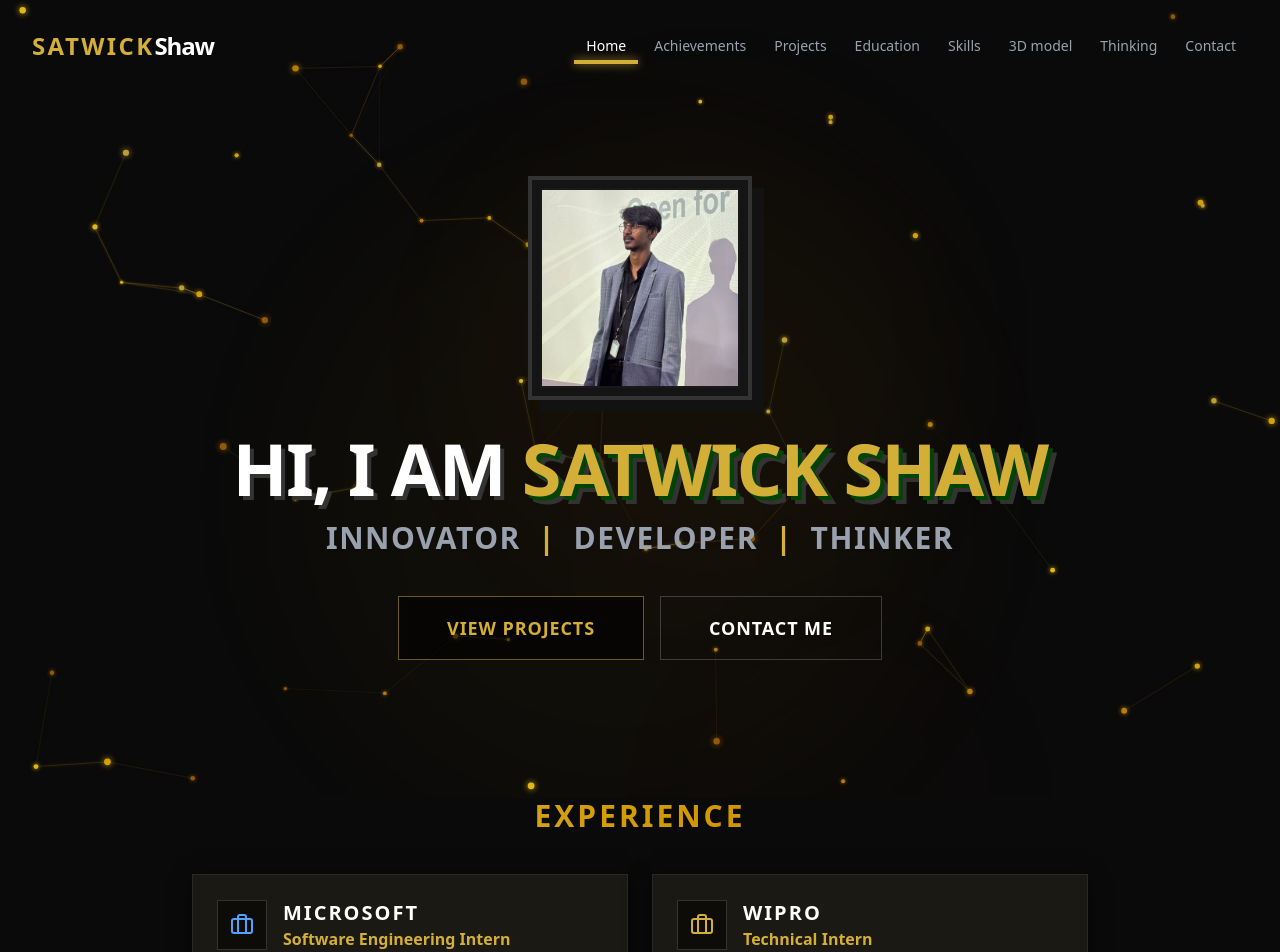
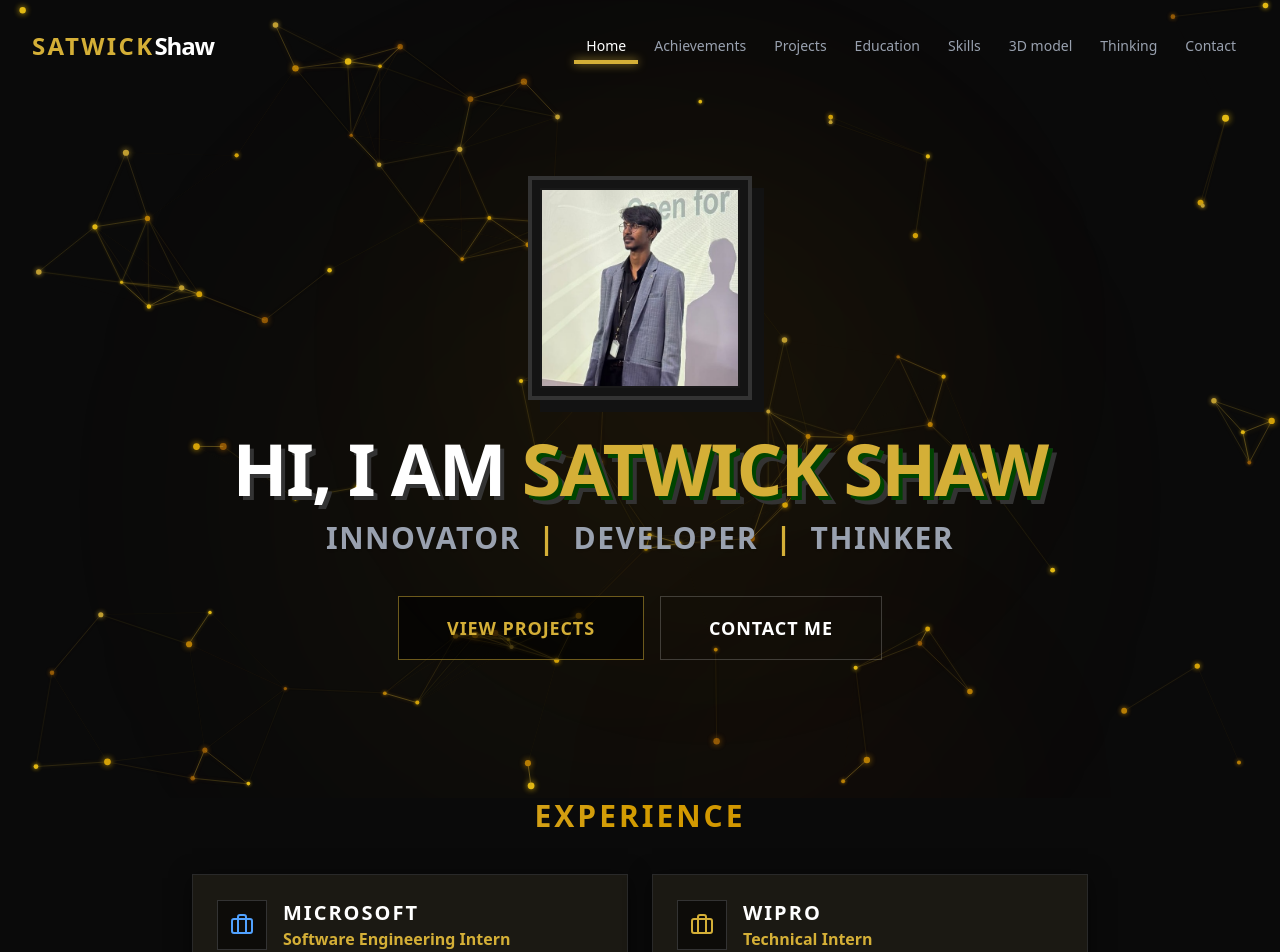
Before and after one commit to satwick-yes/my-website, a Next.js app: page / in a window 1280 px wide. Shown: the part 2-954 px from the top of the page. Built offline with nearby package versions, Linux system fonts and the light colour scheme.

Commit message:
Revert "perf: heavily optimize Particles and AmbientGlows to fix global site lag"
This reverts commit 7bc39e88bc706118b12cc9fa9b661dcb59404e75.

```diff
--- a/src/components/Particles.tsx
+++ b/src/components/Particles.tsx
@@ -6,21 +6,21 @@ import { motion } from "framer-motion";
 const AmbientGlows = ({ mousePos }: { mousePos: { x: number, y: number } }) => (
   <>
     <motion.div
-      className="absolute top-1/4 left-1/4 w-[400px] md:w-[600px] h-[400px] md:h-[600px] bg-yellow-500/10 rounded-full blur-[60px] md:blur-[80px] transition-transform duration-700 ease-out z-0 pointer-events-none"
-      style={{ transform: `translate(${mousePos.x}px, ${mousePos.y}px)`, willChange: 'transform' }}
-      animate={{ scale: [1, 1.2, 1], opacity: [0.2, 0.4, 0.2] }}
+      className="absolute top-1/4 left-1/4 w-[400px] md:w-[600px] h-[400px] md:h-[600px] bg-yellow-500/10 rounded-full blur-[100px] md:blur-[140px] transition-transform duration-700 ease-out z-0 pointer-events-none"
+      style={{ transform: `translate(${mousePos.x}px, ${mousePos.y}px)` }}
+      animate={{ scale: [1, 1.2, 1], opacity: [0.3, 0.6, 0.3] }}
       transition={{ duration: 20, repeat: Infinity, ease: "easeInOut" }}
     />
     <motion.div
-      className="absolute bottom-1/4 right-1/4 w-[300px] md:w-[500px] h-[300px] md:h-[500px] bg-amber-500/10 rounded-full blur-[50px] md:blur-[70px] transition-transform duration-700 ease-out z-0 pointer-events-none"
-      style={{ transform: `translate(${-mousePos.x * 1.5}px, ${-mousePos.y * 1.5}px)`, willChange: 'transform' }}
-      animate={{ scale: [1, 1.3, 1], opacity: [0.2, 0.4, 0.2] }}
+      className="absolute bottom-1/4 right-1/4 w-[300px] md:w-[500px] h-[300px] md:h-[500px] bg-amber-500/10 rounded-full blur-[90px] md:blur-[120px] transition-transform duration-700 ease-out z-0 pointer-events-none"
+      style={{ transform: `translate(${-mousePos.x * 1.5}px, ${-mousePos.y * 1.5}px)` }}
+      animate={{ scale: [1, 1.3, 1], opacity: [0.3, 0.5, 0.3] }}
       transition={{ duration: 25, repeat: Infinity, ease: "easeInOut", delay: 2 }}
     />
     <motion.div
-      className="absolute top-3/4 left-1/2 w-[250px] md:w-[400px] h-[250px] md:h-[400px] bg-orange-500/10 rounded-full blur-[40px] md:blur-[60px] transition-transform duration-700 ease-out z-0 pointer-events-none"
-      style={{ transform: `translate(${mousePos.x * 2}px, ${mousePos.y * 2}px)`, willChange: 'transform' }}
-      animate={{ scale: [1, 1.1, 1], opacity: [0.1, 0.3, 0.1] }}
+      className="absolute top-3/4 left-1/2 w-[250px] md:w-[400px] h-[250px] md:h-[400px] bg-orange-500/10 rounded-full blur-[80px] md:blur-[100px] transition-transform duration-700 ease-out z-0 pointer-events-none"
+      style={{ transform: `translate(${mousePos.x * 2}px, ${mousePos.y * 2}px)` }}
+      animate={{ scale: [1, 1.1, 1], opacity: [0.2, 0.4, 0.2] }}
       transition={{ duration: 22, repeat: Infinity, ease: "easeInOut", delay: 5 }}
     />
   </>
@@ -58,11 +58,9 @@ class Particle {
 
     let dx = mouse.x - this.x;
     let dy = mouse.y - this.y;
-    let distanceSq = dx * dx + dy * dy;
-    let radiusSq = mouse.radius * mouse.radius;
+    let distance = Math.sqrt(dx * dx + dy * dy);
 
-    if (distanceSq < radiusSq) {
-      let distance = Math.sqrt(distanceSq);
+    if (distance < mouse.radius) {
       // Gentle repulsion
       const forceDirectionX = dx / distance;
       const forceDirectionY = dy / distance;
@@ -139,8 +137,8 @@ export default function Particles() {
       canvas.height = window.innerHeight;
 
       particles = [];
-      const particleCount = Math.floor((canvas.width * canvas.height) / 12000);
-      for (let i = 0; i < Math.min(particleCount, 60); i++) {
+      const particleCount = Math.floor((canvas.width * canvas.height) / 10000);
+      for (let i = 0; i < Math.min(particleCount, 120); i++) {
         particles.push(new Particle(canvas.width, canvas.height, colors));
       }
     };
@@ -156,13 +154,12 @@ export default function Particles() {
         particles[i].draw(ctx);
 
         // Connect particles
-        for (let j = i + 1; j < particles.length; j++) {
+        for (let j = i; j < particles.length; j++) {
           const dx = particles[i].x - particles[j].x;
           const dy = particles[i].y - particles[j].y;
-          const distanceSq = dx * dx + dy * dy;
+          const distance = Math.sqrt(dx * dx + dy * dy);
 
-          if (distanceSq < 14400) { // 120 * 120
-            const distance = Math.sqrt(distanceSq);
+          if (distance < 120) {
             ctx.beginPath();
             ctx.strokeStyle = `rgba(212, 175, 55, ${(1 - distance/120) * 0.6})`; // gold line
             ctx.lineWidth = 0.5 + ((1 - distance/120) * 0.5);
@@ -176,10 +173,9 @@ export default function Particles() {
         if (mouse.x !== -1000 && mouse.y !== -1000) {
           const mdx = particles[i].x - mouse.x;
           const mdy = particles[i].y - mouse.y;
-          const mDistanceSq = mdx * mdx + mdy * mdy;
+          const mDistance = Math.sqrt(mdx * mdx + mdy * mdy);
 
-          if (mDistanceSq < 22500) { // 150 * 150
-            const mDistance = Math.sqrt(mDistanceSq);
+          if (mDistance < 150) {
             ctx.beginPath();
             ctx.strokeStyle = `rgba(250, 204, 21, ${(1 - mDistance/150) * 0.8})`; // brighter gold line
             ctx.lineWidth = 1;
```
